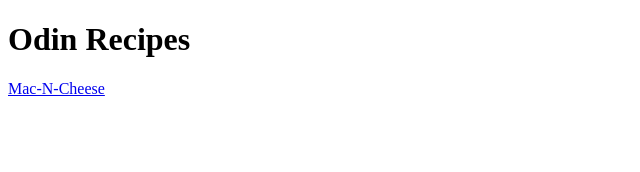
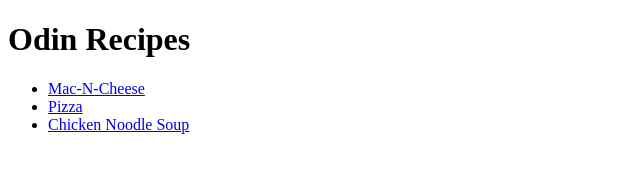
Before and after one commit to hattiepoturalski/odin-recipes, a plain HTML site: page index.html in a window 1280 px wide. Shown: the whole page, without its empty margins (0-640 px from the left). Drawn offline with Linux system fonts and the light colour scheme.

Commit message:
Add links to pizza, soup to index page

```diff
--- a/index.html
+++ b/index.html
@@ -6,6 +6,11 @@
 </head>
 <body>
     <h1>Odin Recipes</h1>
-    <a href="recipes/mac-n-cheese.html">Mac-N-Cheese</a>
+
+    <ul>
+    <li><a href="recipes/mac-n-cheese.html">Mac-N-Cheese</a></li>
+    <li><a href="recipes/pizza.html">Pizza</a></li>
+    <li><a href="recipes/soup.html">Chicken Noodle Soup</a></li>
+    </ul>
 </body>
 </html>
```
